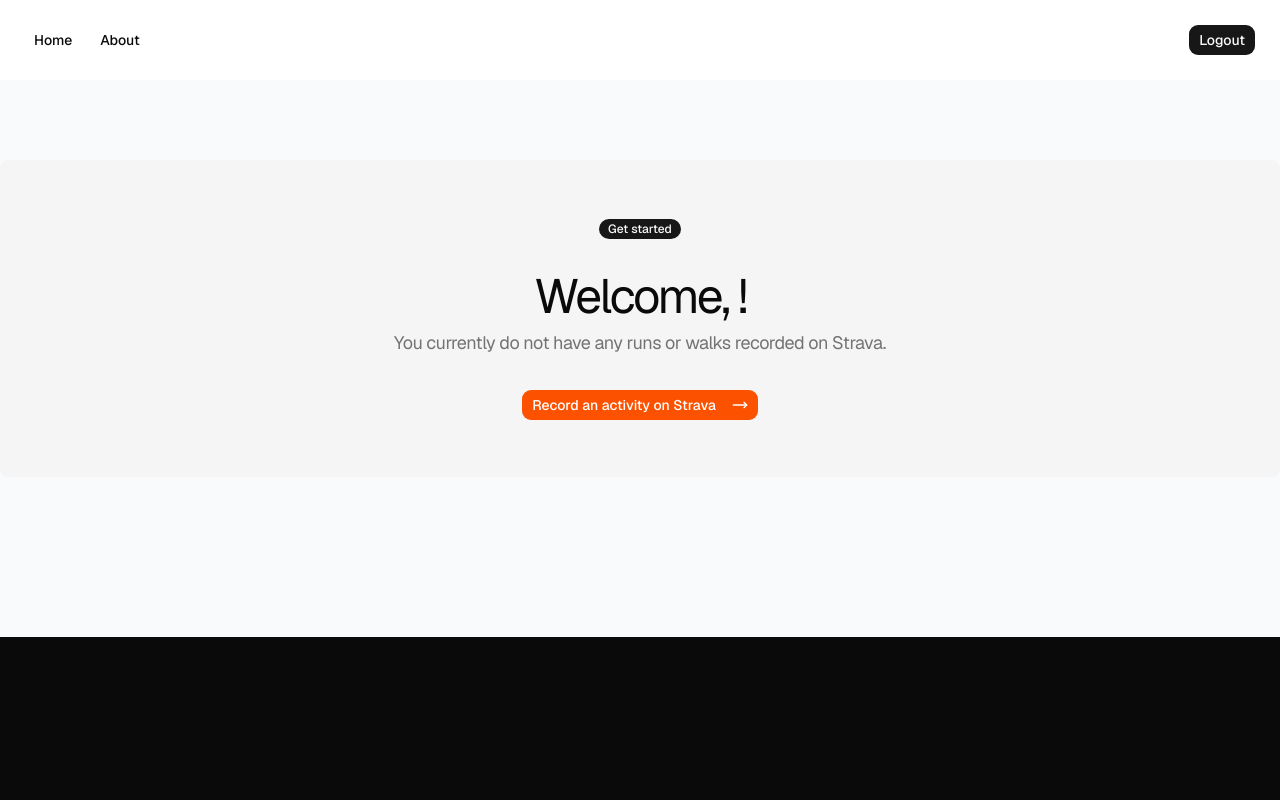
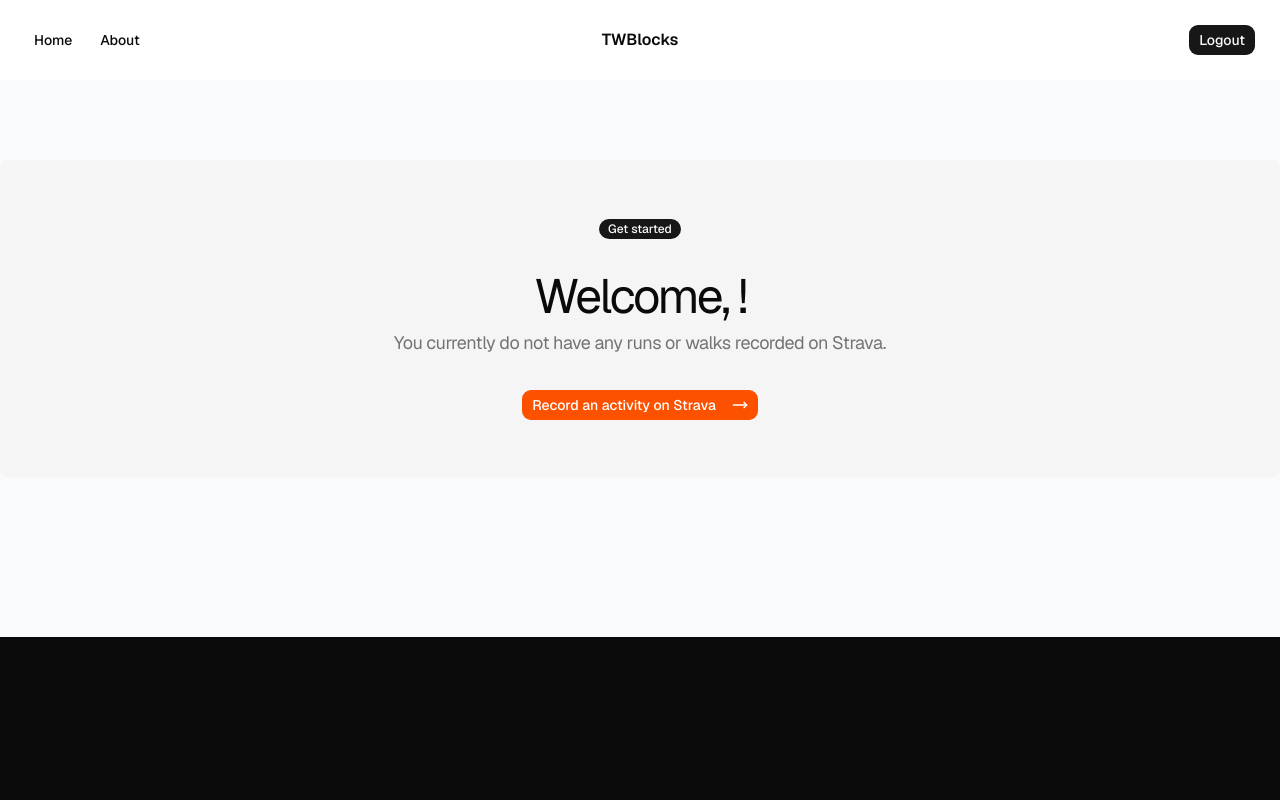
Before and after one commit to CarsonRivera04/runningsafer, a Next.js app in the folder frontend/: page / in a window 1280 px wide. Shown: the top 800 px of the page. Built offline with nearby package versions, Linux system fonts and the light colour scheme; no server answers.

Commit message:
Centered title (#45)

```diff
--- a/frontend/src/components/ui/header.tsx
+++ b/frontend/src/components/ui/header.tsx
@@ -29,7 +29,7 @@ const handleLogout = async () => {
 
 return (
     <header className="w-full z-40 fixed top-0 left-0 bg-background">
-    <div className="container relative mx-auto min-h-20 flex gap-4 flex-row items-center justify-between px-4 sm:px-6">
+    <div className="container relative mx-auto min-h-20 grid grid-cols-3 items-center px-4 sm:px-6">
         <nav className="flex items-center gap-2">
             {navigationItems.map((item) => (
                 <Link
@@ -41,6 +41,9 @@ return (
                 </Link>
             ))}
         </nav>
+        <div className="flex justify-center">
+            <p className="font-semibold">TWBlocks</p>
+        </div>
         <div className="flex justify-end gap-4">
         <Button onClick={handleLogout}>Logout</Button>
         </div>
```
